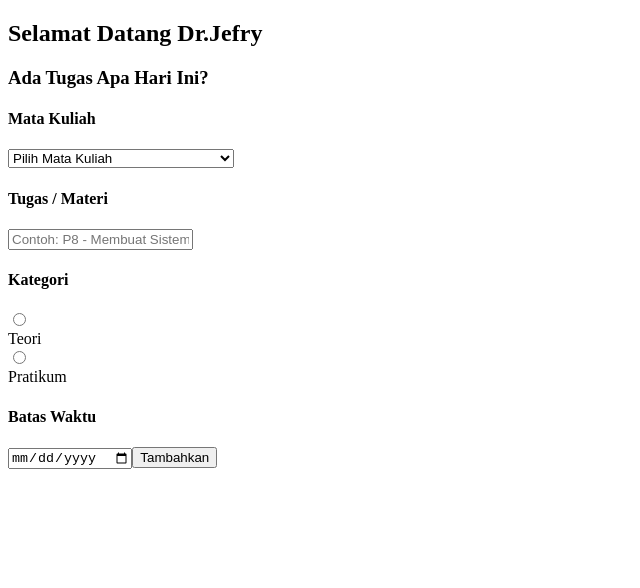
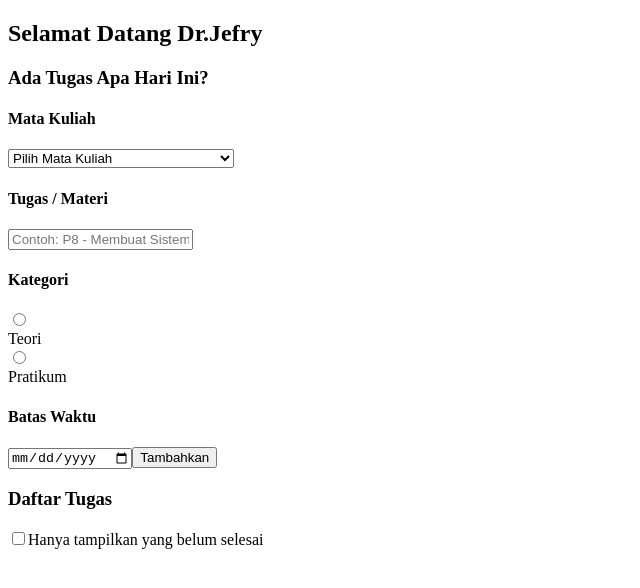
Before and after one commit to JefryAfrio/32-pbk-uts-233510847, a Vue app: page / in a window 1280 px wide. Shown: the top 588 px of the page, without its empty margins (0-640 px from the left). Built offline with nearby package versions, Linux system fonts and the light colour scheme.

Commit message:
Menampilkan daftar tugas dan interaksi pengguna

```diff
--- a/src/App.vue
+++ b/src/App.vue
@@ -116,6 +116,40 @@ const filteredTodos = computed(() => {
           <input type="submit" value="Tambahkan" />
         </form>
       </section>
+
+      <section class="todo-list">
+        <div class="todo-header">
+          <h3>Daftar Tugas</h3>
+          <label class="toggle-filter">
+            <input type="checkbox" v-model="showOnlyUndone" />
+            <span class="toggle-bubble"></span>
+            <span class="toggle-label">Hanya tampilkan yang belum selesai</span>
+          </label>
+        </div>
+
+        <div class="list">
+          <div
+            v-for="todo in filteredTodos"
+            :key="todo.createdAt"
+            :class="['todo-item', { done: todo.done }]"
+          >
+            <label class="custom-checkbox" @click="todo.done = !todo.done">
+              <span :class="['bubble', todo.category, { checked: todo.done }]"></span>
+            </label>
+
+            <div class="todo-content">
+              <strong>Mata Kuliah:</strong> {{ todo.course }}<br />
+              <strong>Materi:</strong> {{ todo.task }}<br />
+              <strong>Kategori:</strong> {{ todo.category === 'teori' ? 'Teori' : 'Pratikum' }}<br />
+              <strong>Deadline:</strong> {{ todo.deadline }}
+            </div>
+
+            <div class="actions">
+              <button class="delete" @click="removeTodo(todo)">Hapus</button>
+            </div>
+          </div>
+        </div>
+      </section>
       </main>
       </div>
 </template>
```
